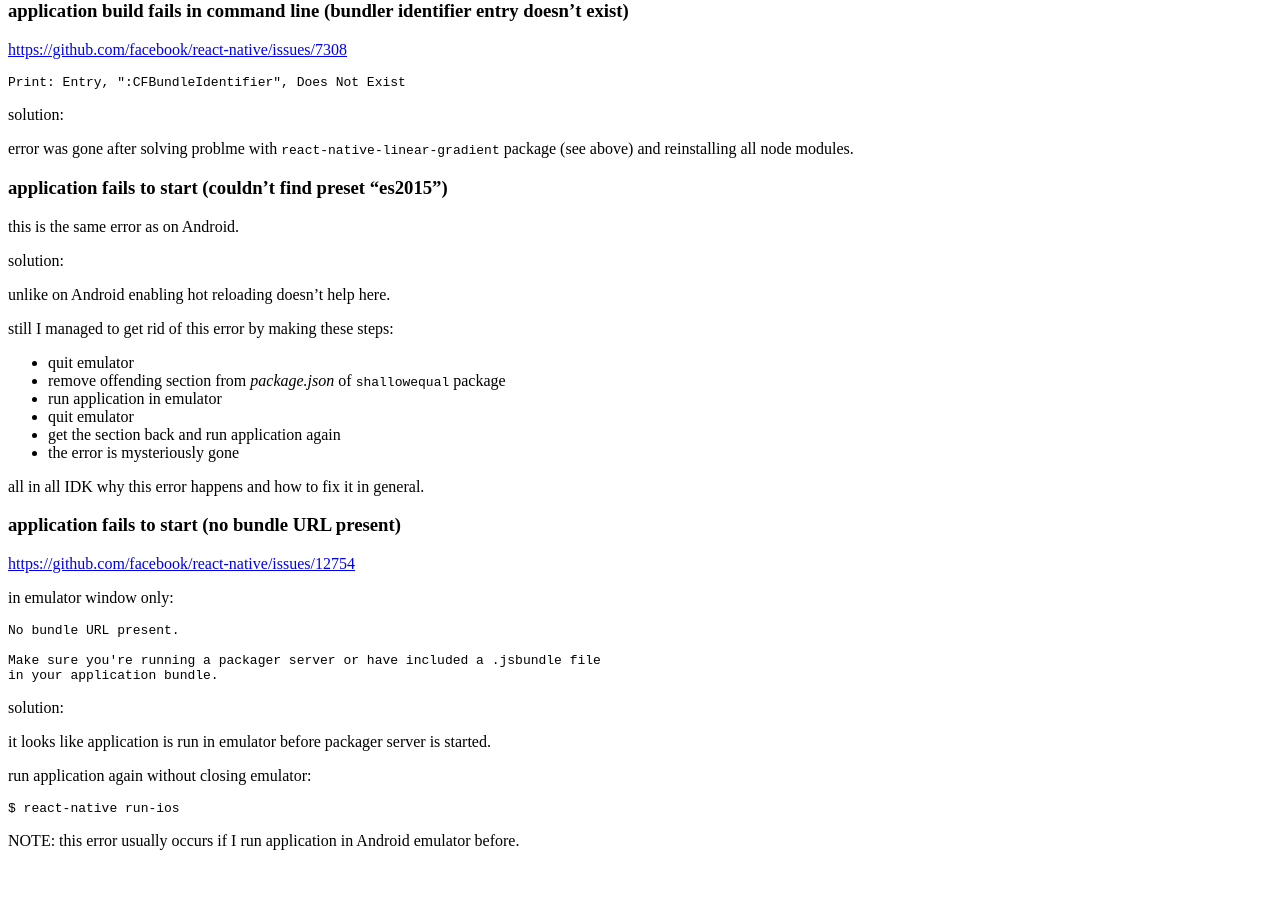
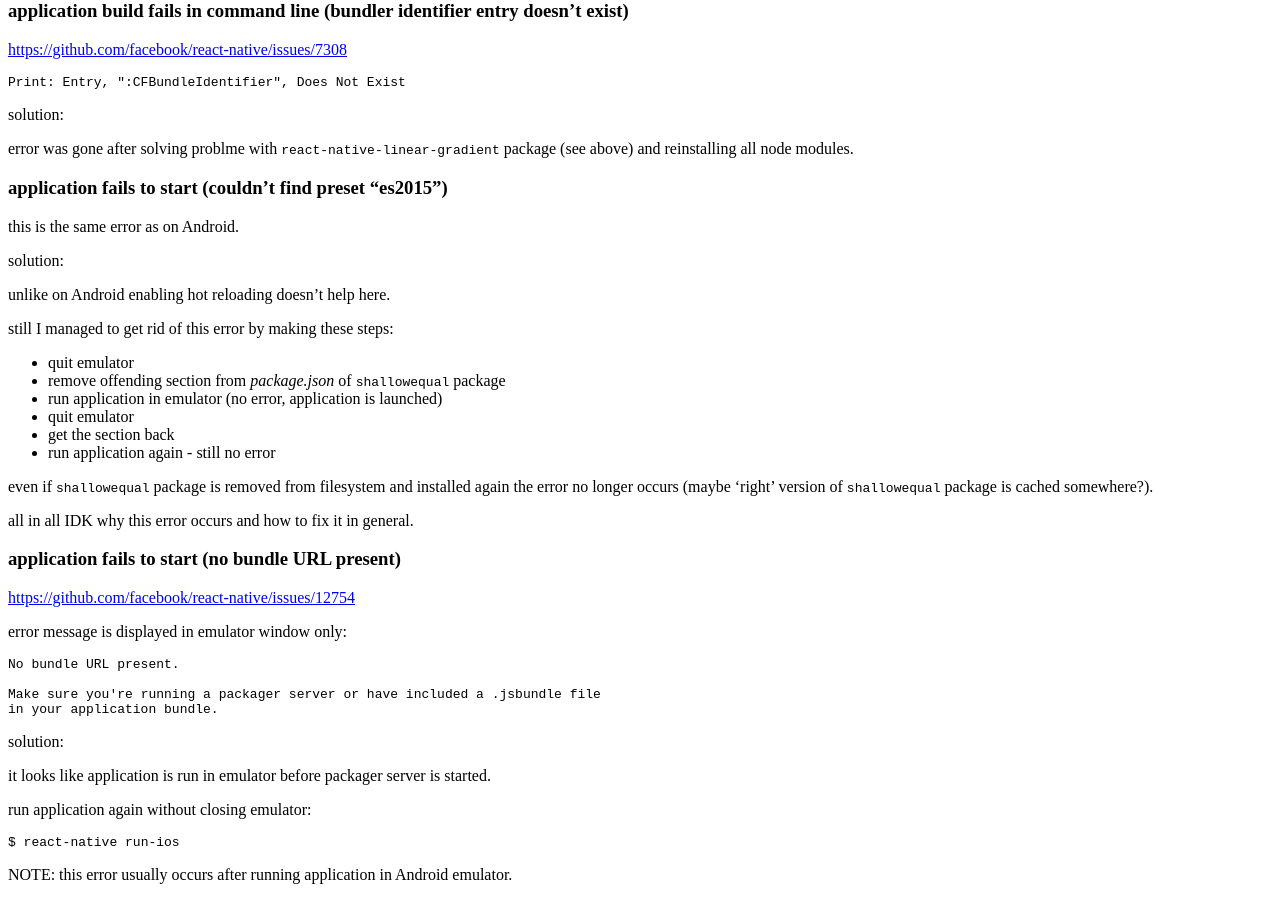
Before and after one commit to tap349/tap349.github.io, a Jekyll site: the page built from _posts/2017-05-25-react-native-ios.md, in a window 1280 px wide and 900 px high, scrolled down 2348 px. Built offline with Jekyll 4.4.1, drawn with Linux system fonts in a browser that asks for light colours; before the commit the page ends 3214 px from its top, so only the background shows below that.

Commit message:
update 2017-05-25_22:44:45

````diff
--- a/_posts/2017-05-25-react-native-ios.md
+++ b/_posts/2017-05-25-react-native-ios.md
@@ -164,18 +164,22 @@
 
 - quit emulator
 - remove offending section from _package.json_ of `shallowequal` package
-- run application in emulator
+- run application in emulator (no error, application is launched)
 - quit emulator
-- get the section back and run application again
-- the error is mysteriously gone
+- get the section back
+- run application again - still no error
 
-all in all IDK why this error happens and how to fix it in general.
+even if `shallowequal` package is removed from filesystem and installed again
+the error no longer occurs (maybe 'right' version of `shallowequal` package is
+cached somewhere?).
+
+all in all IDK why this error occurs and how to fix it in general.
 
 ### application fails to start (no bundle URL present)
 
 <https://github.com/facebook/react-native/issues/12754>
 
-in emulator window only:
+error message is displayed in emulator window only:
 
 ```sh
 No bundle URL present.
@@ -194,4 +198,4 @@
 $ react-native run-ios
 ```
 
-NOTE: this error usually occurs if I run application in Android emulator before.
+NOTE: this error usually occurs after running application in Android emulator.
````
